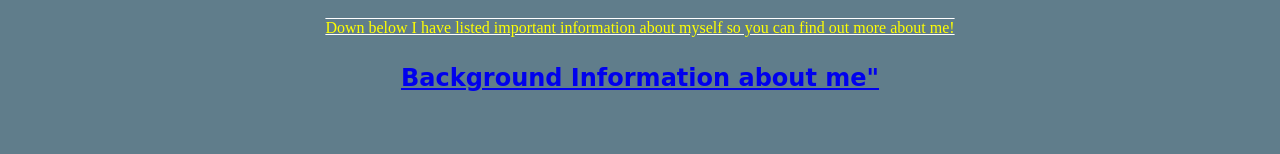
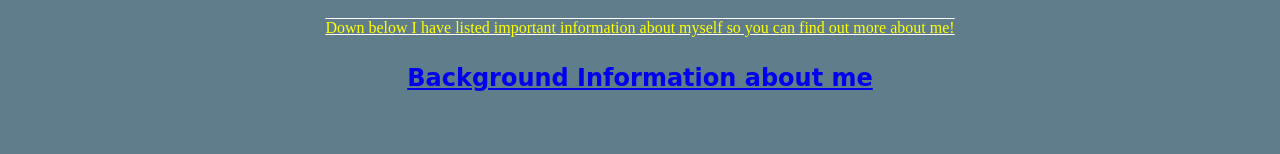
Before and after one commit to rmitrovski/My-Profile, a plain HTML site: page index.html in a window 1280 px wide. Shown: the part 215-369 px from the top of the page. Drawn offline with Linux system fonts and the light colour scheme.

Commit message:
Update index.html

```diff
--- a/index.html
+++ b/index.html
@@ -20,7 +20,7 @@ and I can be contacted at s3901069@student.rmit.edu.au at any time!</p>
 <!-- Links -->
 <section id="background">
 <header class="sectionHeading">
-<b><h1><a href="background.html">Background Information about me"</a></h1></b>
+<b><h1><a href="background.html">Background Information about me</a></h1></b>
 <br>
 <b><h1><a href="interest_IT.html">Interest in I.T</a></h1></b>
 <br>
```
